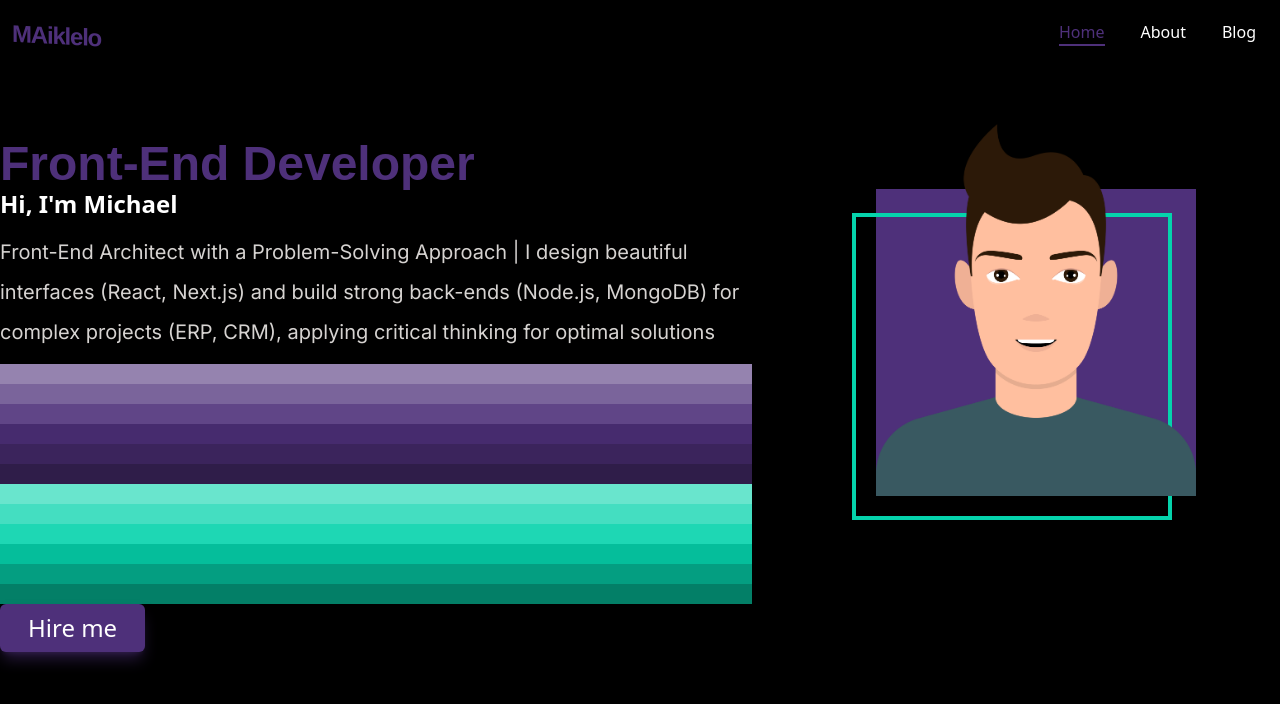
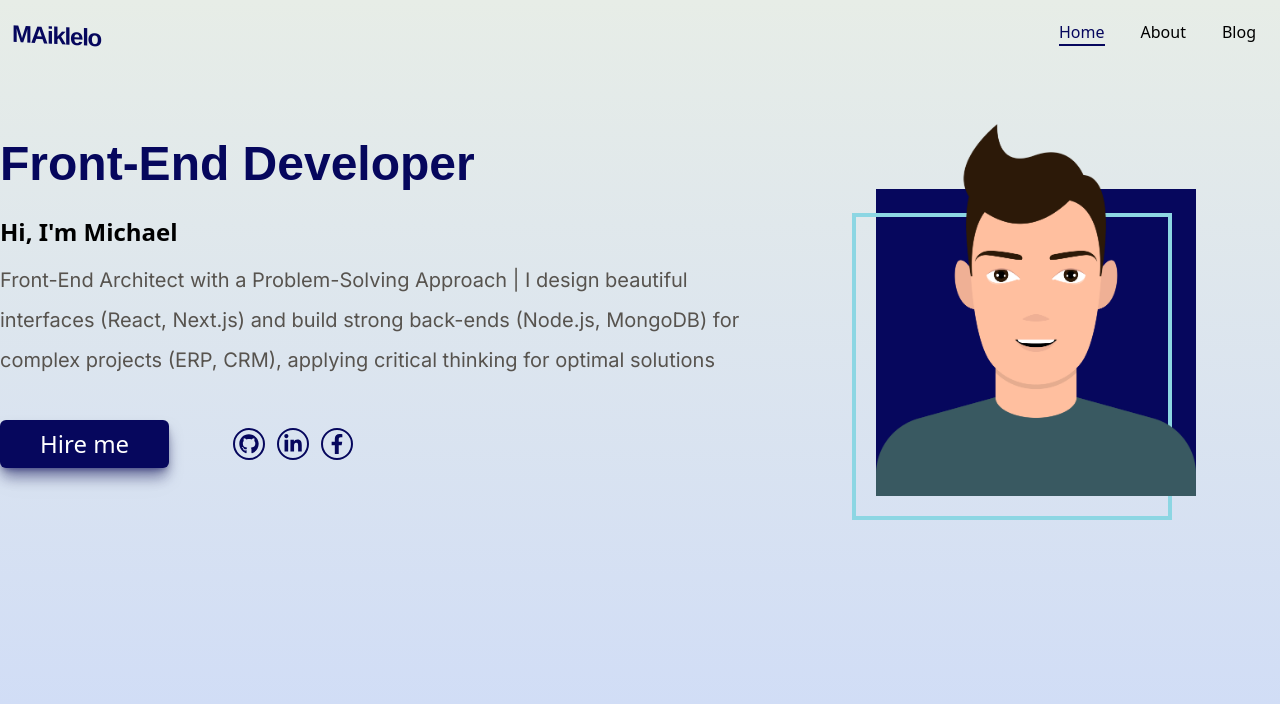
Before and after one commit to michaelayad/my-portfolio, a Next.js app: page / in a window 1280 px wide. Shown: the top 704 px of the page. Built offline with nearby package versions, Linux system fonts and the light colour scheme; a web font is replaced by a local one.

Commit message:
add social media icons

```diff
--- a/src/app/layout.tsx
+++ b/src/app/layout.tsx
@@ -25,7 +25,7 @@ export default function RootLayout({
   children: React.ReactNode;
 }>) {
   return (
-    <html lang="en" className="dark">
+    <html lang="en" className="">
       <body className={` ${kodeMono.variable} ${inter.variable} min-h-screen` }>{children}</body>
     </html>
   );
--- a/src/views/home/components/profileSection.tsx
+++ b/src/views/home/components/profileSection.tsx
@@ -1,6 +1,7 @@
 /* eslint-disable @next/next/no-img-element */
 
 import Image from "next/image";
+import SocialMediaComponent from "./socialMediaComponent";
 
 export default function ProfileSection() {
   return (
@@ -23,7 +24,7 @@ export default function ProfileSection() {
             (Node.js, MongoDB) for complex projects (ERP, CRM), applying
             critical thinking for optimal solutions
           </h1>
-          <div className="h-5 bg-primary-lightest"></div>
+          {/* <div className="h-5 bg-primary-lightest"></div>
           <div className="h-5 bg-primary-lighter"></div>
           <div className="h-5 bg-primary-light"></div>
           <div className="h-5 bg-primary-dark"></div>
@@ -34,19 +35,22 @@ export default function ProfileSection() {
           <div className="h-5 bg-secondary-light"></div>
           <div className="h-5 bg-secondary-dark"></div>
           <div className="h-5 bg-secondary-darker"></div>
-          <div className="h-5 bg-secondary-darkest"></div>
+          <div className="h-5 bg-secondary-darkest"></div> */}
         </div>
 
-        <div>
+        <div className="flex flex-col md:flex-row gap-x-16 gap-y-8 content-center text-center" >
           {" "}
-          <button className="bg-primary text-white text-2xl w-auto px-7 py-2 rounded-md hover:bg-hover shadow-lg shadow-primary-bg drop-shadow-lg">
+          <button className="bg-primary text-white text-2xl w-auto max-w-max mx-auto md:mx-0 px-10 py-2 rounded-md hover:bg-hover shadow-lg shadow-primary-bg drop-shadow-lg">
             Hire me
           </button>
+          <div className="h-full flex flex-row gap-x-3 items-center justify-center">
+            <SocialMediaComponent />
+          </div>
         </div>
       </div>
-      <div className="col-span-5 md:col-span-2 px-10 order-1 md:order-2">
+      <div className="col-span-5 md:col-span-2 px-10 order-1 md:order-2 group">
         <div className="relative max-w-80 h-96 mx-auto group">
-          <div className=" max-w-80 h-[80%] bg-primary absolute inset-x-0 bottom-0 "></div>
+          <div className=" max-w-80 h-[80%] bg-primary absolute inset-x-0 bottom-0 group-hover:bg-hover"></div>
           {/* <div className=" max-w-80 h-[80%] bg-transparent  border-4  border-current  absolute -inset-x-10 bottom-[-2.5rem]"></div> */}
           <div className=" max-w-80 h-[80%] bg-transparent  border-4 border-secondary absolute -inset-x-6 bottom-[-1.5rem] group-hover:-inset-x-10 group-hover:bottom-[-2.5rem] group-hover:rotate-2"></div>
           <img
--- /dev/null
+++ b/src/views/home/components/socialMediaComponent.tsx
@@ -0,0 +1,41 @@
+import { FaGithub } from "react-icons/fa";
+import { FaFacebookF } from "react-icons/fa";
+import { FaLinkedinIn } from "react-icons/fa";
+const socialMediaList = [
+  {
+    id: 1,
+    title: "Github",
+    icon: <FaGithub className="h-full  w-full" />,
+    url: "www.github.com",
+    color: "#000000",
+  },
+  {
+    id: 2,
+    title: "Linkedin",
+    icon: <FaLinkedinIn className="h-full  w-full" />,
+    url: "www.linkedin.com",
+    color: "#0a66c2",
+  },
+  {
+    id: 3,
+    title: "Facebook",
+    icon: <FaFacebookF className="h-full  w-full" />,
+    url: "www.facebook.com",
+    color: "#0866ff",
+  },
+];
+
+export default function SocialMediaComponent() {
+  return (
+    <>
+      {socialMediaList.map((item, index) => (
+        <div
+          key={index}
+          className={`h-8 w-8 p-1 border-2 rounded-full text-primary border-primary hover:text-white hover:dark:text-black hover:border-transparent hover:bg-primary`}
+        >
+          {item.icon}
+        </div>
+      ))}
+    </>
+  );
+}
```
Also changed, not shown: src/whatIDo.txt (added).
